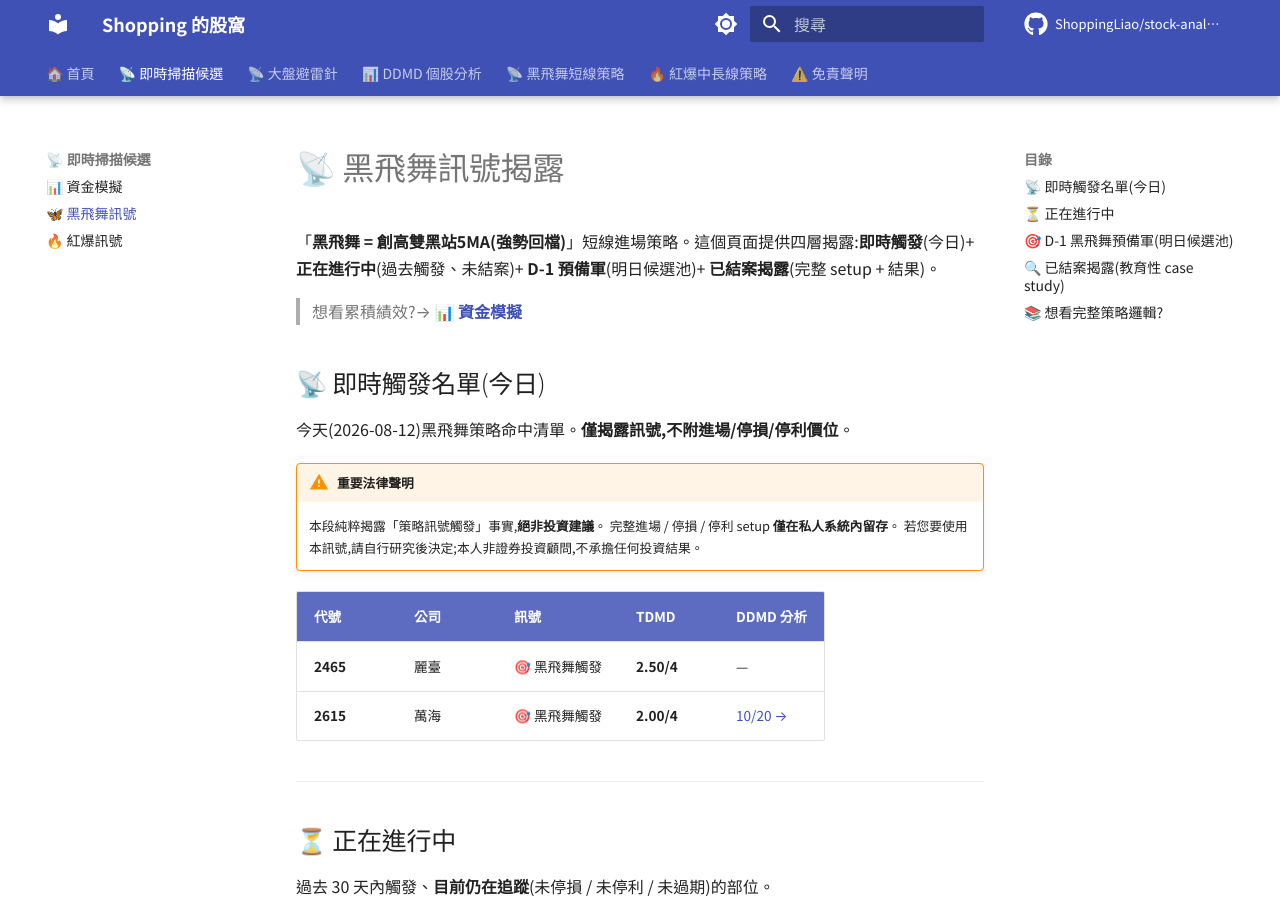
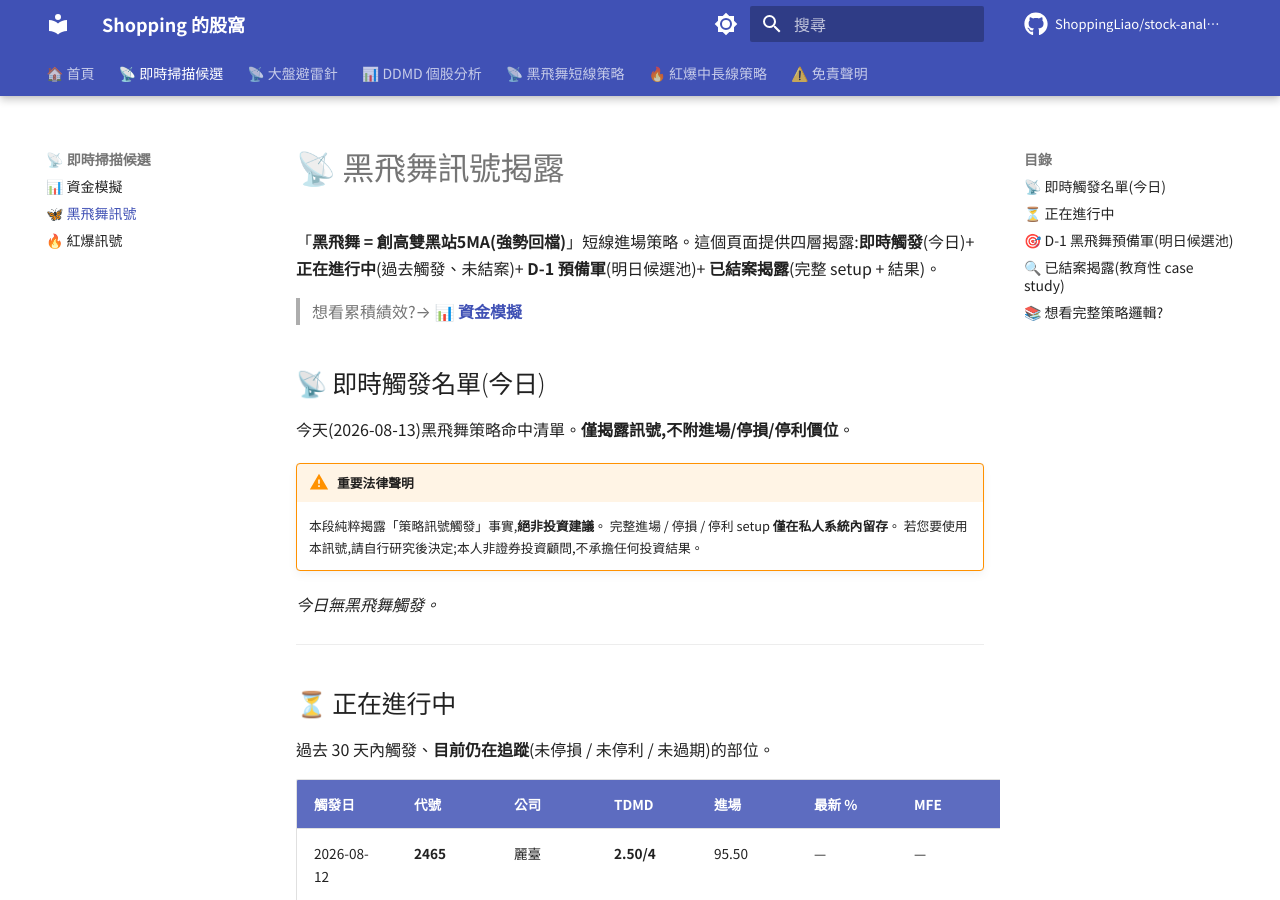
Before and after one commit to ShoppingLiao/stock-analysis-public, an MkDocs documentation site: the page built from docs/signals_black_butterfly.md, in a window 1280 px wide and 900 px high. Built offline with MkDocs 1.6.1 and Material for MkDocs 9.7.7, drawn with Linux system fonts in a browser that asks for light colours; comment, search, counter and statistics services are not loaded; some of the changed text lies outside the part shown.

Commit message:
docs(signals): update BB + RB + capital (2026-08-13)

```diff
--- a/docs/signals_black_butterfly.md
+++ b/docs/signals_black_butterfly.md
@@ -6,17 +6,14 @@
 
 ## 📡 即時觸發名單(今日)
 
-今天(2026-08-12)黑飛舞策略命中清單。**僅揭露訊號,不附進場/停損/停利價位**。
+今天(2026-08-13)黑飛舞策略命中清單。**僅揭露訊號,不附進場/停損/停利價位**。
 
 !!! warning "重要法律聲明"
     本段純粹揭露「策略訊號觸發」事實,**絕非投資建議**。
     完整進場 / 停損 / 停利 setup **僅在私人系統內留存**。
     若您要使用本訊號,請自行研究後決定;本人非證券投資顧問,不承擔任何投資結果。
 
-| 代號 | 公司 | 訊號 | TDMD | DDMD 分析 |
-|------|------|------|------|----------|
-| **2465** | 麗臺 | 🎯 黑飛舞觸發 | **2.50/4** | — |
-| **2615** | 萬海 | 🎯 黑飛舞觸發 | **2.00/4** | [10/20 →](https://shoppingliao.github.io/stock-analysis-public/reports/2615_%E8%90%AC%E6%B5%B7_DDMD_2026-06-05/) |
+*今日無黑飛舞觸發。*
 
 
 ---
@@ -27,6 +24,8 @@
 
 | 觸發日 | 代號 | 公司 | TDMD | 進場 | 最新 % | MFE | MAE | 狀態 |
 |--------|------|------|------|------|--------|-----|-----|------|
+| 2026-08-12 | **2465** | 麗臺 | **2.50/4** | 95.50 | — | — | — | ⏸️ 待入場 |
+| 2026-08-12 | **2615** | 萬海 | **2.00/4** | 86.90 | — | — | — | ⏸️ 待入場 |
 | 2026-08-11 | **2027** | 大成鋼 | **2.00/4** | 46.45 | +0.86% | +2.48% | -0.54% | 🔵 追蹤中 |
 | 2026-08-10 | **3605** | 宏致 | **1.00/4** | 109.00 | +11.68% | +11.68% | 0.46% | 🔵 追蹤中 |
 | 2026-08-07 | **2395** | 研華 | **1.75/4** | 637.00 | +7.69% | +9.73% | 1.10% | 🔵 追蹤中 |
@@ -83,10 +82,6 @@
 | 2026-07-23 | **3479** | 安勤 | **1.25** | — | 155.00 | 146.50 | 170.50 | 🟢 ❌ 停損 | -5.48% | +1.29% | -6.45% |
 | 2026-07-21 | **4541** | 晟田 | **1.50** | — | 75.70 | 67.30 | 83.27 | 🟢 ❌ 停損 | -6.74% | +7.79% | -9.38% |
 | 2026-07-17 | **4541** | 晟田 | **1.50** | — | 73.20 | 67.30 | 80.52 | 🟢 ❌ 停損 | -5.87% | +8.88% | -6.56% |
-| 2026-07-14 | **8046** | 南電 | **1.25** | [18/20 →](https://shoppingliao.github.io/stock-analysis-public/reports/8046_%E5%8D%97%E9%9B%BB_DDMD_2026-06-05/) | 1285.00 | 1145.00 | 1413.50 | 🟢 ❌ 停損 | -0.78% | +10.12% | -0.78% |
-| 2026-07-14 | **3374** | 精材 | **1.75** | — | 364.00 | 335.00 | 400.40 | 🟢 ❌ 停損 | -1.51% | +14.84% | -2.34% |
-| 2026-07-14 | **3211** | 順達 | **2.00** | — | 438.50 | 409.50 | 482.35 | 🟢 ❌ 停損 | -6.61% | +1.71% | -12.09% |
-| 2026-07-14 | **5351** | 鈺創 | **2.50** | — | 95.20 | 89.50 | 104.72 | 🔴 ✅ 停利 | +2.63% | +10.82% | 1.37% |
 
 > **欄位說明**:**MFE** = 進場後最大潛在獲利(假設不出場、放完觀察期會看到的最大漲幅);**MAE** = 最大潛在虧損(假設不停損會看到的最大跌幅)。
 
```
Also changed, not shown: other parts of docs/signals_black_butterfly.md (+1 -1 lines).
